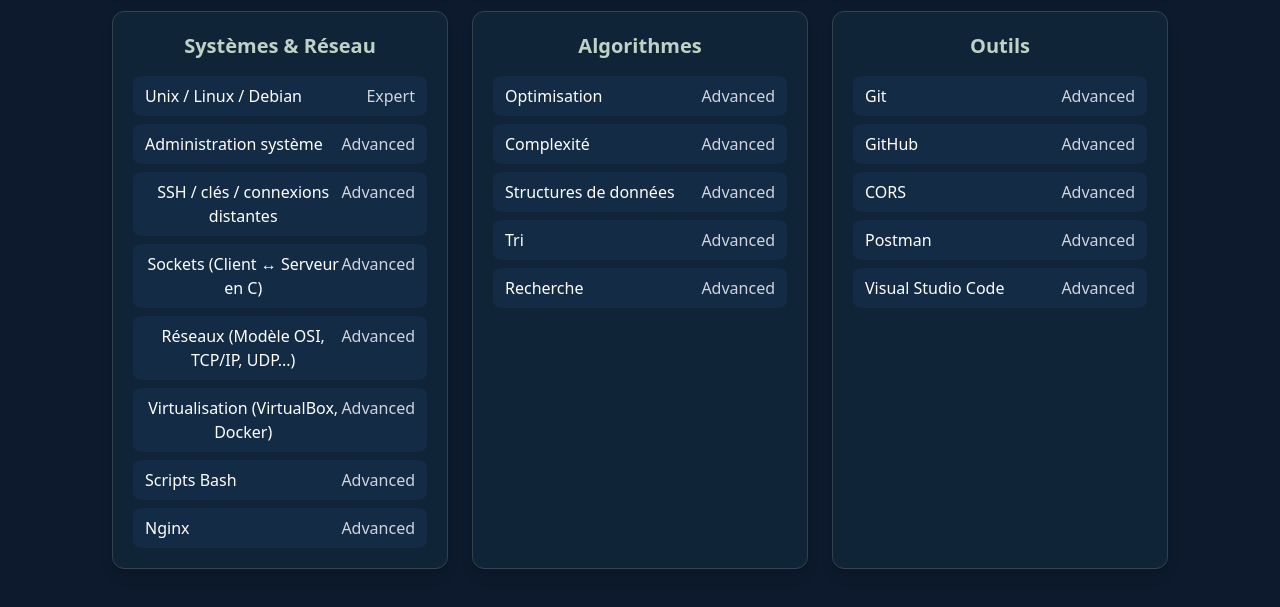
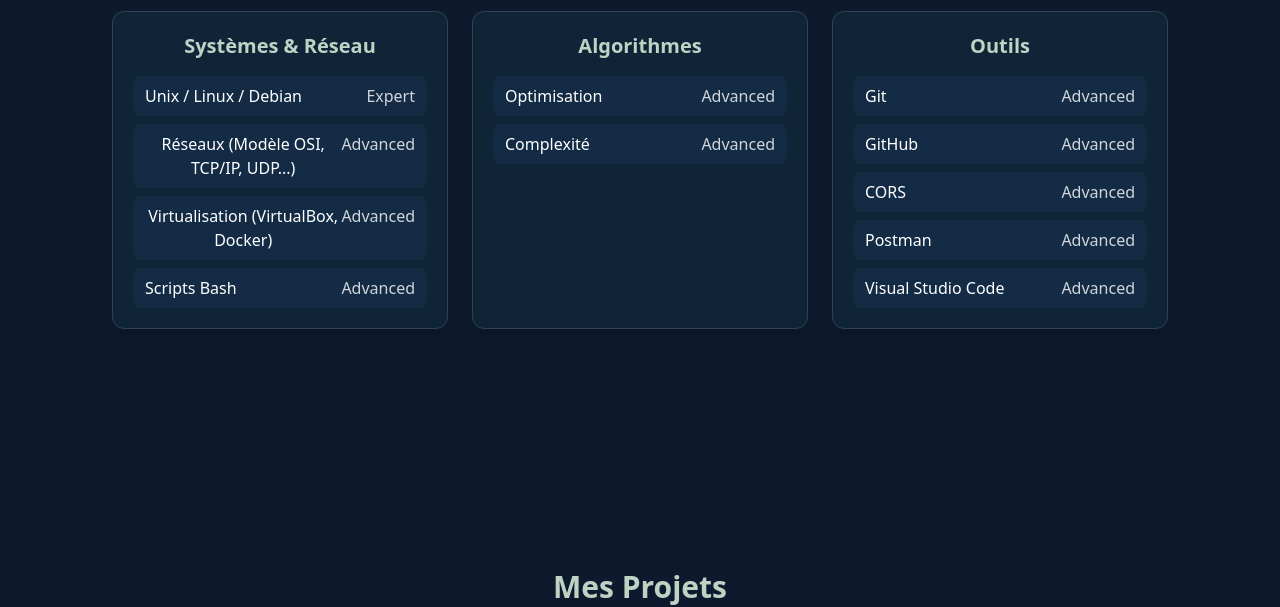
Before and after one commit to meriemmehdi472-coder/portfolio, a React (Vite) app: page / in a window 1280 px wide. Shown: the part 2120-2727 px from the top of the page. Built offline with nearby package versions, Linux system fonts and the light colour scheme.

Commit message:
cv changed

```diff
--- a/src/components/Skills.tsx
+++ b/src/components/Skills.tsx
@@ -26,21 +26,21 @@ export default function Skills() {
 
   const systems = [
     { name: "Unix / Linux / Debian", level: "Expert" },
-    { name: "Administration système", level: "Advanced" },
-    { name: "SSH / clés / connexions distantes", level: "Advanced" },
-    { name: "Sockets (Client ↔ Serveur en C)", level: "Advanced" },
+    // { name: "Administration système", level: "Advanced" },
+    // { name: "SSH / clés / connexions distantes", level: "Advanced" },
+    // { name: "Sockets (Client ↔ Serveur en C)", level: "Advanced" },
     { name: "Réseaux (Modèle OSI, TCP/IP, UDP...)", level: "Advanced" },
     { name: "Virtualisation (VirtualBox, Docker)", level: "Advanced" },
     { name: "Scripts Bash", level: "Advanced" },
-    { name: "Nginx", level: "Advanced" },
+    // { name: "Nginx", level: "Advanced" },
   ];
 
   const algorithms = [
     { name: "Optimisation", level: "Advanced" },
     { name: "Complexité", level: "Advanced" },
-    { name: "Structures de données", level: "Advanced" },
-    { name: "Tri", level: "Advanced" },
-    { name: "Recherche", level: "Advanced" },
+    // { name: "Structures de données", level: "Advanced" },
+    // { name: "Tri", level: "Advanced" },
+    // { name: "Recherche", level: "Advanced" },
 
   ];
 
```
Also changed, not shown: 1 other file (tests, documents, lock files or other folders).
